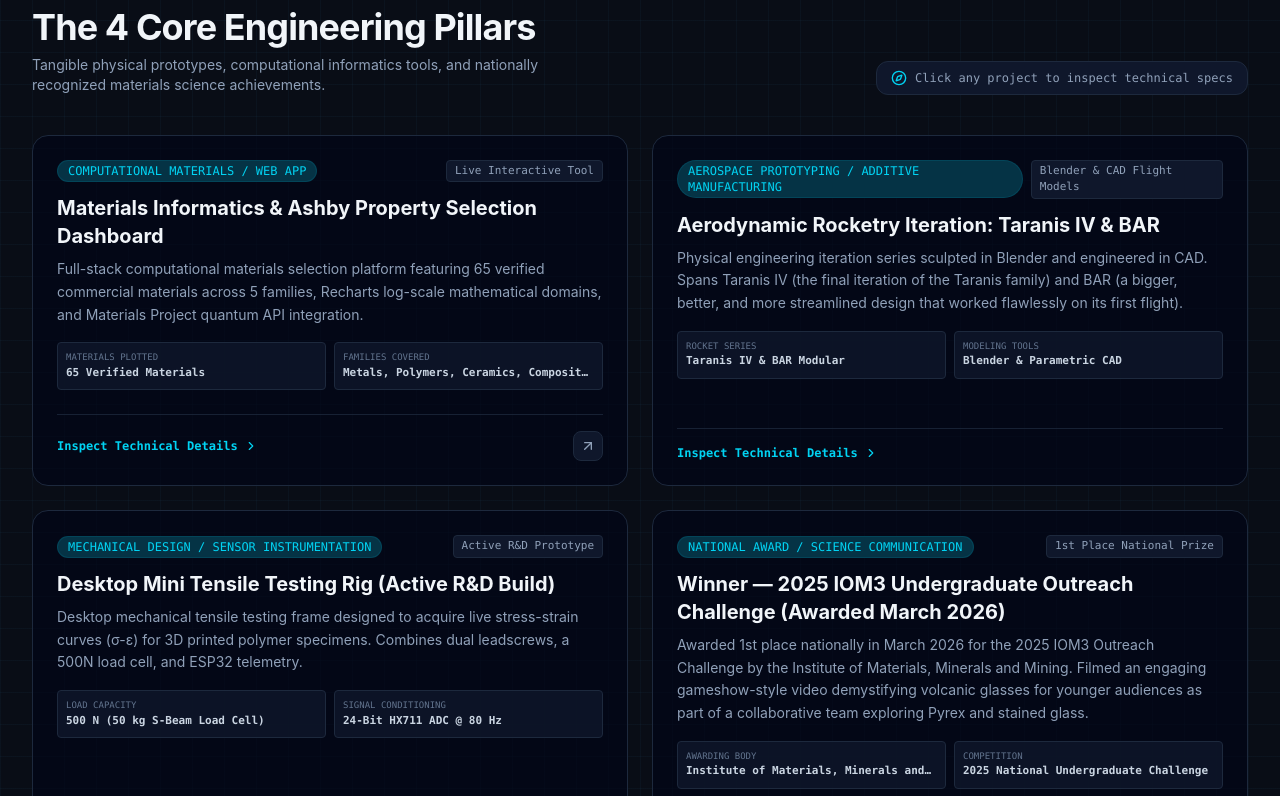
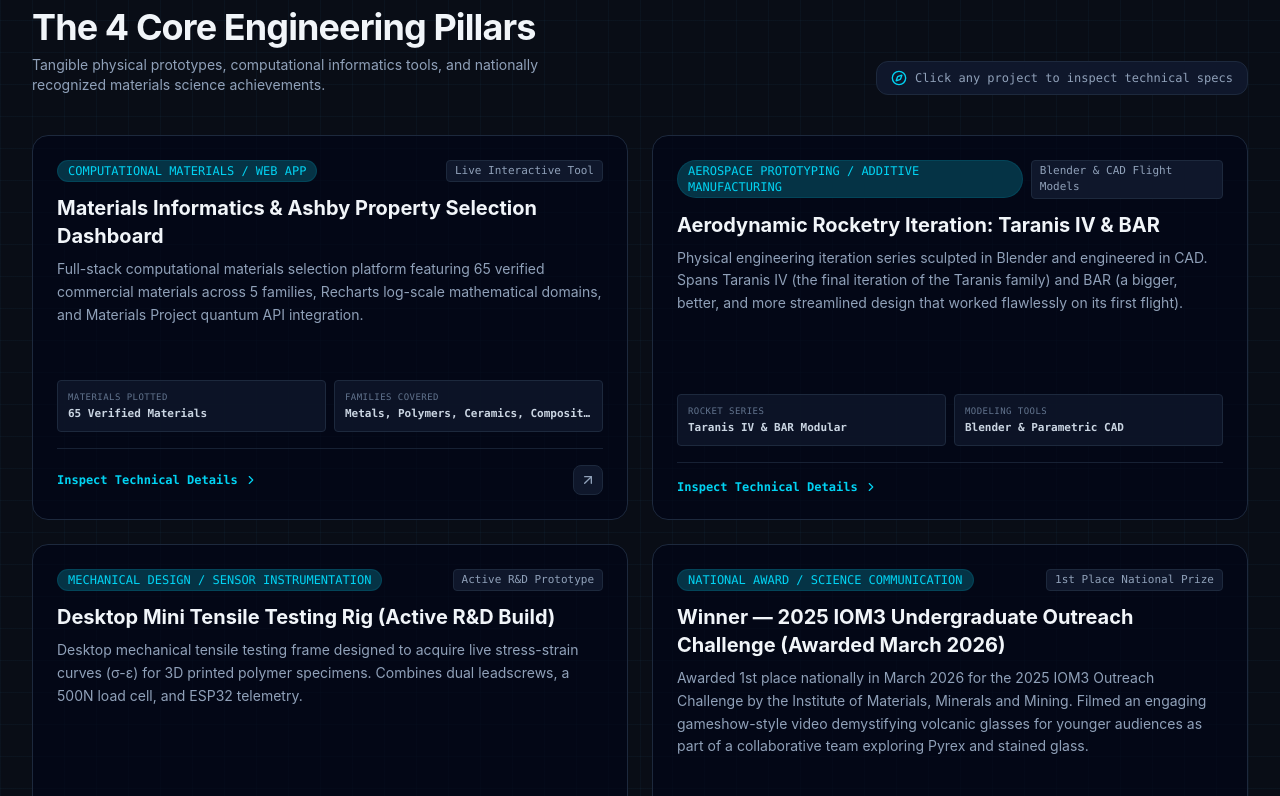
Before and after one commit to johnathanhare/portfolio, a Next.js app: page / in a window 1280 px wide. Shown: the part 1964-2760 px from the top of the page. Built offline with nearby package versions, Linux system fonts and the light colour scheme; no server answers.

Commit message:
style: align specs grey boxes at identical vertical positions above bottom line in project cards

```diff
--- a/src/components/ProjectCard.tsx
+++ b/src/components/ProjectCard.tsx
@@ -21,9 +21,10 @@ export default function ProjectCard({ project, onOpenDrawer }: ProjectCardProps)
           onOpenDrawer(project);
         }
       }}
-      className="group relative rounded-2xl border border-slate-800 bg-slate-950/70 p-6 transition-all duration-300 hover:border-cyan-500/50 hover:bg-slate-900/50 hover:shadow-xl hover:shadow-cyan-950/20 flex flex-col justify-between cursor-pointer focus:outline-none focus:ring-2 focus:ring-cyan-500/40"
+      className="group relative rounded-2xl border border-slate-800 bg-slate-950/70 p-6 transition-all duration-300 hover:border-cyan-500/50 hover:bg-slate-900/50 hover:shadow-xl hover:shadow-cyan-950/20 flex flex-col h-full md:min-h-[385px] cursor-pointer focus:outline-none focus:ring-2 focus:ring-cyan-500/40"
     >
-      <div>
+      {/* Top Header & Content Area */}
+      <div className="flex-1 flex flex-col">
         {/* Top Badges */}
         <div className="flex items-center justify-between gap-2 mb-3">
           <span className="font-mono text-xs uppercase px-2.5 py-0.5 rounded-full bg-cyan-950 text-cyan-400 border border-cyan-800/40">
@@ -43,20 +44,22 @@ export default function ProjectCard({ project, onOpenDrawer }: ProjectCardProps)
         <p className="mt-2 text-sm text-slate-400 leading-relaxed">
           {project.shortDesc}
         </p>
+      </div>
 
-        {/* Key Specs Pills */}
-        <div className="mt-4 grid grid-cols-2 gap-2 text-[11px] font-mono">
+      {/* Key Specs Grey Boxes (Anchored at identical vertical position above bottom line) */}
+      <div className="mt-auto pt-5">
+        <div className="grid grid-cols-2 gap-2 text-[11px] font-mono">
           {project.specs.slice(0, 2).map((s, idx) => (
-            <div key={idx} className="bg-slate-900/80 border border-slate-800 rounded p-2">
-              <span className="text-slate-500 block text-[9px] uppercase">{s.label}</span>
-              <span className="text-slate-300 font-semibold truncate block">{s.val}</span>
+            <div key={idx} className="bg-slate-900/80 border border-slate-800 rounded p-2.5 h-[52px] flex flex-col justify-center">
+              <span className="text-slate-500 block text-[9px] uppercase tracking-wider">{s.label}</span>
+              <span className="text-slate-300 font-semibold truncate block mt-0.5">{s.val}</span>
             </div>
           ))}
         </div>
       </div>
 
       {/* Card Footer Actions */}
-      <div className="mt-6 pt-4 border-t border-slate-800/80 flex items-center justify-between gap-3">
+      <div className="mt-4 pt-4 border-t border-slate-800/80 flex items-center justify-between gap-3">
         <button
           type="button"
           onClick={(e) => {
```
